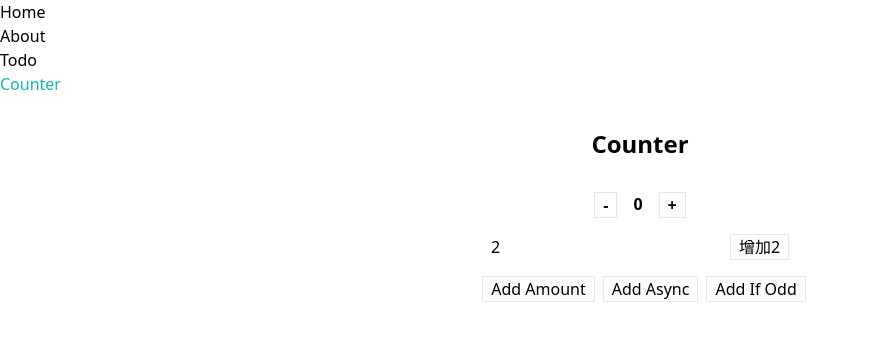
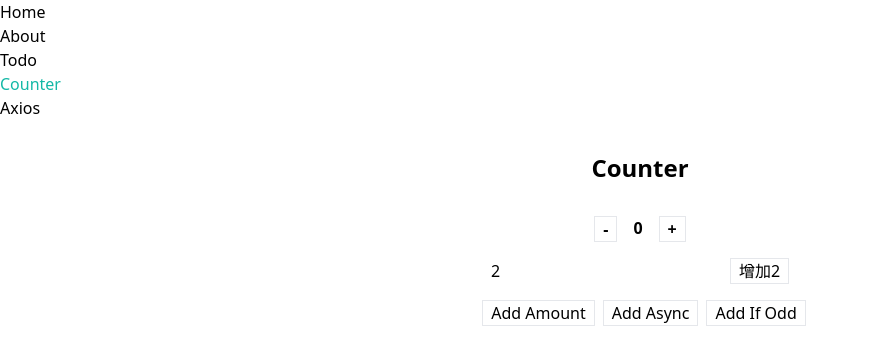
Before and after one commit to QingKaa/react-about, a React (Vite) app: page /counter in a window 1280 px wide. Shown: the top 364 px of the page, without its empty margins (0-869 px from the left). Built offline with nearby package versions, Linux system fonts and the light colour scheme.

Commit message:
init axios && add Axios demo page

```diff
--- a/package.json
+++ b/package.json
@@ -10,9 +10,13 @@
   },
   "dependencies": {
     "@reduxjs/toolkit": "^1.9.2",
+    "@types/prop-types": "^15.7.5",
     "@unocss/reset": "^0.49.1",
+    "await-to-js": "^3.0.0",
+    "axios": "^1.3.2",
     "localforage": "^1.10.0",
     "match-sorter": "^6.3.1",
+    "prop-types": "^15.8.1",
     "react": "^18.2.0",
     "react-dom": "^18.2.0",
     "react-redux": "^8.0.5",
--- /dev/null
+++ b/src/axios/index.ts
@@ -0,0 +1,50 @@
+/*
+ * @Description:
+ * @Author: zhh_e
+ * @Date: 2023-02-09 11:59:01
+ * @LastEditors: zhh_e
+ * @LastEditTime: 2023-02-09 16:10:30
+ */
+import axios from "axios"
+import type { AxiosInstance, AxiosRequestConfig } from "axios"
+import type { RequestConfig, RequestInterceptors } from "./types"
+
+const methodList = ['post', 'get']
+class Request {
+    instance: AxiosInstance
+    interceptors?: RequestInterceptors
+    constructor(config: RequestConfig){
+        this.instance = axios.create(config)
+        this.interceptors = config.interceptors
+        this.instance.interceptors.request.use((config) => {
+            console.log(' ====> global request interceptors', config);
+            return config
+        })
+        this.instance.interceptors.response.use((response) => {
+            console.log(' ====> global response interceptors', response);
+            const { data } = response
+            return data
+        })
+    }
+    request(config: AxiosRequestConfig){
+        this.instance.interceptors.request.use(
+            this.interceptors?.requestInterceptors,
+            this.interceptors?.requestInterceptorsCatch
+        )
+        this.instance.interceptors.response.use(
+            this.interceptors?.responseInterceptors,
+            this.interceptors?.responseInterceptorsCatch
+        )
+        return this.instance.request(config)
+    }
+    get(url:string, config?: AxiosRequestConfig){
+        let local_config = {
+            ...config,
+            method: 'GET',
+            url: url
+        }
+        return this.instance.request(local_config)
+    }
+}
+
+export default Request
--- /dev/null
+++ b/src/axios/request1.ts
@@ -0,0 +1,20 @@
+/*
+ * @Description:
+ * @Author: zhh_e
+ * @Date: 2023-02-09 15:29:54
+ * @LastEditors: zhh_e
+ * @LastEditTime: 2023-02-09 16:01:31
+ */
+import Request from "./index"
+
+const Http1 = new Request({
+    baseURL:'https://reqres.in',
+    interceptors:{
+        requestInterceptors: (config) => {
+            console.log('api_1 ====> requestInterceptors', config);
+            return config
+        }
+    }
+})
+
+export default Http1
--- /dev/null
+++ b/src/axios/types.ts
@@ -0,0 +1,21 @@
+/*
+ * @Description:
+ * @Author: zhh_e
+ * @Date: 2023-02-09 14:58:27
+ * @LastEditors: zhh_e
+ * @LastEditTime: 2023-02-09 15:22:28
+ */
+import type { AxiosRequestConfig, AxiosResponse, InternalAxiosRequestConfig } from "axios"
+
+export interface RequestInterceptors {
+    requestInterceptors?: (config: InternalAxiosRequestConfig) => InternalAxiosRequestConfig
+    requestInterceptorsCatch?: (err: any) => any
+
+    responseInterceptors?: (response: AxiosResponse) => AxiosResponse
+    responseInterceptorsCatch?: (err: any) => any
+
+}
+
+export interface RequestConfig extends AxiosRequestConfig {
+    interceptors?: RequestInterceptors
+}
--- /dev/null
+++ b/src/features/axios/axios.tsx
@@ -0,0 +1,98 @@
+/*
+ * @Description:
+ * @Author: zhh_e
+ * @Date: 2023-02-09 15:32:30
+ * @LastEditors: zhh_e
+ * @LastEditTime: 2023-02-09 17:44:37
+ */
+import Http1 from "@/axios/request1"
+import to from "await-to-js"
+import { useEffect, useState, useRef } from "react"
+import "./style.css"
+interface user {
+    avatar: string,
+    email: string,
+    first_name: string,
+    id: number,
+    last_name: string
+}
+
+interface ListResponse {
+    data?: any[],
+    page?: number,
+    per_page?: number,
+    total?: number,
+    total_pages?: number
+}
+
+
+type User = Partial<user>
+
+export function Axios() {
+    const initUserList: any[] = []
+    const [userList, setUserList] = useState(initUserList)
+    const [curPage, setPage] = useState(1)
+    const [totalPage, setTotalPage] = useState(1)
+
+    const fetchTs = async () => {
+        const [, res] = await to(Http1.get('api/users', { params: { page: curPage } }))
+        let result = res as ListResponse
+        const { data = [], page, total_pages } = result || {}
+        setTotalPage(total_pages || 0)
+        setUserList(data)
+        setPage(page || 1)
+    }
+    useEffect(() => {
+        fetchTs()
+    }, [curPage])
+
+    const UserItem = userList.map((user: User) => {
+        return (
+            <li className="user-item relative p-2 border m-2 cursor-pointer overflow-hidden" key={user.id}>
+                <img src={user.avatar} alt="" className="user-avatar transition-all" />
+                <div className="
+                    user-tx-info
+                    absolute
+                    top-0
+                    left-0
+                    w-full
+                    h-full
+                    bg-black
+                    text-1
+                    color-white
+                    flex-col justify-end p-2 bg-op-60 hidden
+                    transition-all">
+                    <h2 className="font-bold">name: {user.first_name} {user.last_name}</h2>
+                    {user.email && <p className="text-ellipsis break-all">email: {user.email}</p>}
+                </div>
+            </li>
+        )
+    })
+
+    function prevPage() {
+        if (isDisablePrev) return
+        setPage(a => a - 1)
+    }
+    function nextPage() {
+        if (isDisableNext) return
+        setPage(a => a + 1)
+    }
+
+    let isDisablePrev = curPage <= 1
+    let isDisableNext = curPage >= totalPage
+    return (
+
+        <>
+            <div className="axios-page">
+                <ul className="flex justify-center">
+                    {UserItem}
+                </ul>
+                <div className="flex justify-center">
+                    {isDisablePrev ? <button className="prev-btn border px-1 bg-gray-500"> {"<"} </button> : <button className="prev-btn border px-1" disabled={isDisablePrev} onClick={() => prevPage()}> {"<"} </button>}
+                    <span className="px-2">{curPage}</span>
+                    {isDisableNext ? <button className="prev-btn border px-1 bg-gray-500"> {">"} </button> : <button className="next-btn border px-1" disabled={isDisableNext} onClick={() => nextPage()}> {">"} </button>}
+                </div>
+            </div>
+        </>
+    )
+}
--- /dev/null
+++ b/src/features/axios/style.css
@@ -0,0 +1,6 @@
+.user-item:hover .user-avatar{
+    transform: scale(1.15);
+}
+.user-item:hover .user-tx-info{
+    display: flex;
+}
--- a/src/features/todo/Todo.tsx
+++ b/src/features/todo/Todo.tsx
@@ -2,8 +2,8 @@
  * @Description:
  * @Author: zhaohaohua@bytegreen.cn
  * @Date: 2023-01-30 17:29:29
- * @LastEditors: 清咔 874518796@qq.com
- * @LastEditTime: 2023-02-06 21:02:30
+ * @LastEditors: zhh_e
+ * @LastEditTime: 2023-02-09 11:41:00
  */
 import PageHeader from "@/component/PageHeader";
 import { ChangeEventHandler, MouseEvent, MouseEventHandler, useState } from "react"
@@ -49,23 +49,23 @@ function AddBar(props: { confirm: Function }) {
 
 export default function TodoList() {
     const todoList = useAppSelector(selectTodoList)
-    const dipatch = useAppDispatch()
+    const dispatch = useAppDispatch()
 
     const delItem = (e: MouseEvent, idx: number) => {
         e.stopPropagation()
         e.preventDefault()
-        dipatch(delTodo(idx))
+        dispatch(delTodo(idx))
     }
 
     const toDoList = todoList.map((it, idx) => {
-        return <TodoItem key={idx} item={it} delItem={(e) => delItem(e, idx)} onChange={() => dipatch(changeStatus({ index: idx, toStatus: !it.finish }))} />
+        return <TodoItem key={idx} item={it} delItem={(e) => delItem(e, idx)} onChange={() => dispatch(changeStatus({ index: idx, toStatus: !it.finish }))} />
     })
 
     return (
         <div className="h-full overflow-y-auto">
             <PageHeader title="Todo" />
             <div className="w-prose mx-auto pl-4 mb-2">
-                <AddBar confirm={(value: string) => dipatch(addTodo({ text: value, finish: false }))} />
+                <AddBar confirm={(value: string) => dispatch(addTodo({ text: value, finish: false }))} />
             </div>
             <ul className="todo-list" pl-4 w-prose mx-auto>
                 {toDoList}
--- a/src/layout/header/index.tsx
+++ b/src/layout/header/index.tsx
@@ -3,7 +3,7 @@
  * @Author: zhaohaohua@bytegreen.cn
  * @Date: 2023-01-30 09:56:38
  * @LastEditors: zhh_e
- * @LastEditTime: 2023-02-03 14:17:50
+ * @LastEditTime: 2023-02-09 16:29:02
  */
 import { useState, useEffect } from "react"
 import { Link, useLocation } from "react-router-dom"
@@ -12,7 +12,8 @@ export default function HeaderView() {
         { label: 'Home', path: '/home' },
         { label: 'About', path: '/about' },
         { label: 'Todo', path: '/todo' },
-        { label: 'Counter', path: '/counter' }
+        { label: 'Counter', path: '/counter' },
+        { label: 'Axios', path: '/axios' }
     ]
 
     const { pathname } = useLocation()
@@ -32,7 +33,7 @@ export default function HeaderView() {
     })
 
 
-    return (<div flex-1 h-full bg-teal-50 border-b flex items-center justify-between>
+    return (<div className="bg-while" flex-1 h-full border-b flex items-center justify-between>
         <div className="logo"></div>
         <ul className="head-nav" flex >
             {listItem}
```
Also changed, not shown: src/main.tsx (+4 -4 lines), src/routes/index.tsx (+6 -2 lines), 1 other file (tests, documents, lock files or other folders).
